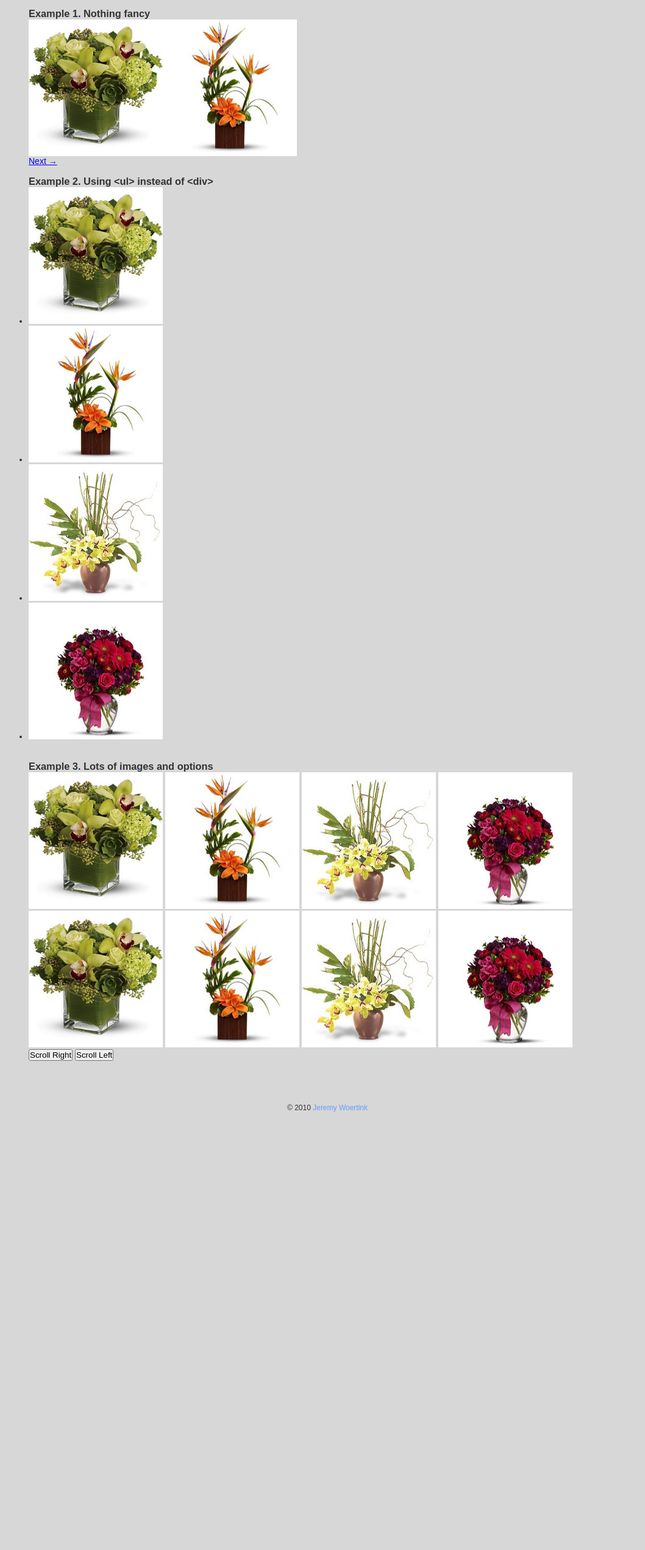
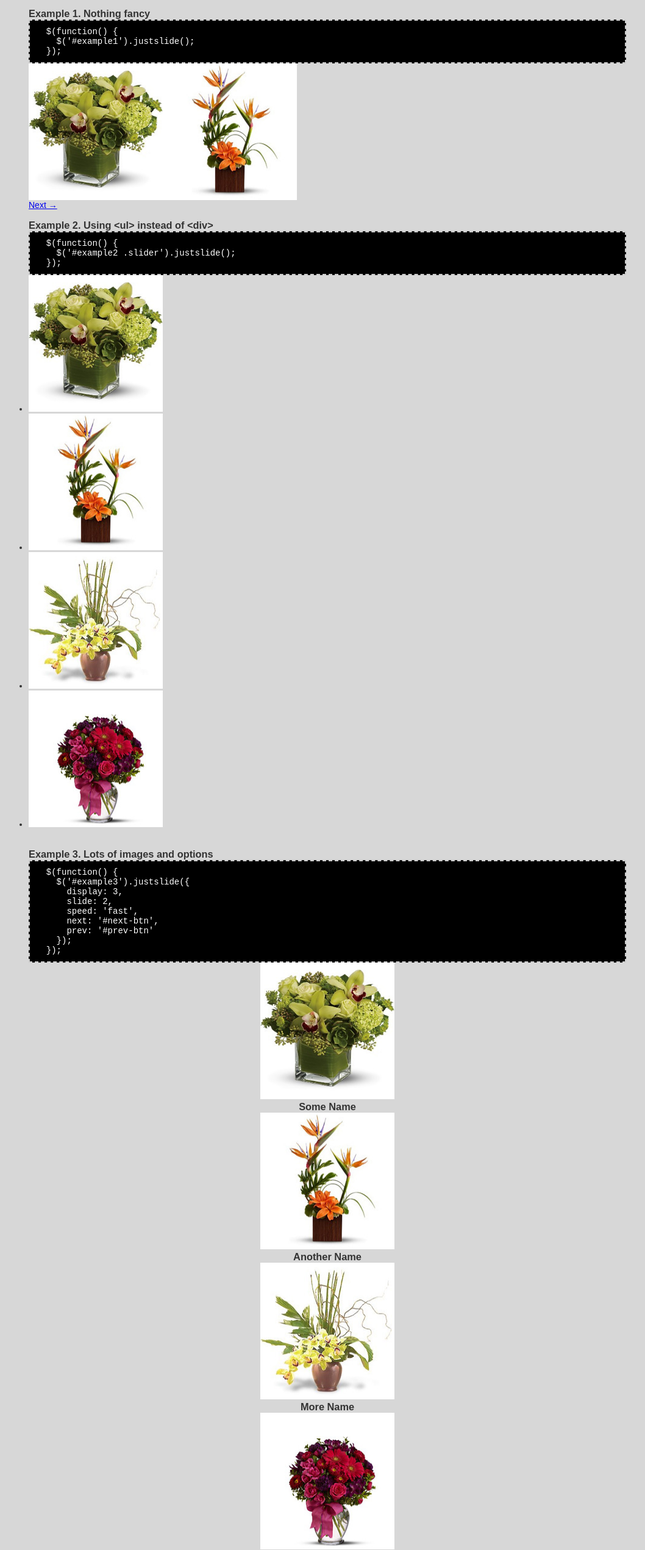
Before and after one commit to jwoertink/JustSlide, a plain HTML site: page index.html in a window 1280 px wide. Shown: the part 259-2800 px from the top of the page at 61% size, without its empty margins (103-1161 px from the left). Before the commit the page ends 2132 px from the top, so only its background shows below. Drawn offline with nearby package versions, Linux system fonts and the light colour scheme.

Commit message:
updated tutrial, and added blog link

```diff
--- a/index.html
+++ b/index.html
@@ -17,6 +17,11 @@
       <p>The following are a few examples of how you could use this.</p>
       <br />
       <h3>Example 1. Nothing fancy</h3>
+<pre>
+  $(function() {
+    $('#example1').justslide();
+  });
+</pre>
       <div id="example1">
         <img src="flower1.jpg" width="220" height="224" />
         <img src="flower2.jpg" width="220" height="224" />
@@ -25,6 +30,11 @@
       </div>
       <br /><br />
       <h3>Example 2. Using &lt;ul&gt; instead of &lt;div&gt;</h3>
+<pre>
+  $(function() {
+    $('#example2 .slider').justslide();
+  });
+</pre>
       <div id="example2">
         <ul class="slider">
           <li><img src="flower1.jpg" width="220" height="224" /></li>
@@ -35,15 +45,50 @@
       </div>
       <br /><br />
       <h3>Example 3. Lots of images and options</h3>
+<pre>
+  $(function() {
+    $('#example3').justslide({
+      display: 3,
+      slide: 2,
+      speed: 'fast',
+      next: '#next-btn',
+      prev: '#prev-btn'
+    });
+  });
+</pre>
       <div id="example3">
-        <img src="flower1.jpg" width="220" height="224" />
-        <img src="flower2.jpg" width="220" height="224" />
-        <img src="flower3.jpg" width="220" height="224" />
-        <img src="flower4.jpg" width="220" height="224" />
-        <img src="flower1.jpg" width="220" height="224" />
-        <img src="flower2.jpg" width="220" height="224" />
-        <img src="flower3.jpg" width="220" height="224" />
-        <img src="flower4.jpg" width="220" height="224" />
+        <div class="some_random_class_name">
+          <img src="flower1.jpg" width="220" height="224" /><br />
+          <h3>Some Name</h3>
+        </div>
+        <div class="some_random_class_name">
+          <img src="flower2.jpg" width="220" height="224" /><br />
+          <h3>Another Name</h3>
+        </div>
+        <div class="some_random_class_name">
+          <img src="flower3.jpg" width="220" height="224" /><br />
+          <h3>More Name</h3>
+        </div>
+        <div class="some_random_class_name">
+          <img src="flower4.jpg" width="220" height="224" /><br />
+          <h3>Better Name</h3>
+        </div>
+        <div class="some_random_class_name">
+          <img src="flower1.jpg" width="220" height="224" /><br />
+          <h3>Cool Name</h3>
+        </div>
+        <div class="some_random_class_name">
+          <img src="flower2.jpg" width="220" height="224" /><br />
+          <h3>Sweet Name</h3>
+        </div>
+        <div class="some_random_class_name">
+          <img src="flower3.jpg" width="220" height="224" /><br />
+          <h3>Hot Name</h3>
+        </div>
+        <div class="some_random_class_name">
+          <img src="flower4.jpg" width="220" height="224" /><br />
+          <h3>BANGARANG PETER!</h3>
+        </div>
       </div>
       <button id="prev-btn">Scroll Right</button>
       <button id="next-btn">Scroll Left</button>
--- a/styles.css
+++ b/styles.css
@@ -8,9 +8,18 @@ body {
 	color: #333333;
 	background-color: #d7d7d7;
 }
+pre {
+	border: 2px dashed #cccccc;
+	padding: 10px;
+	background-color: #000000;
+	color: #ffffff;
+}
 #examples {
 	margin: 40px auto;
 	width: 980px;
+}
+.some_random_class_name {
+	text-align: center;
 }
 #footer {
 	text-align: center;
```
Also changed, not shown: jquery.justslide.js, 1 other file.
